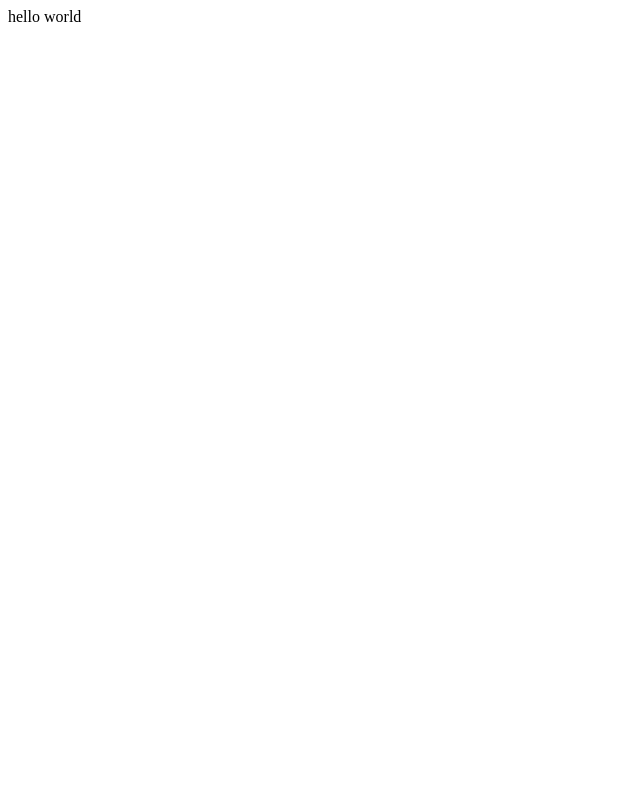
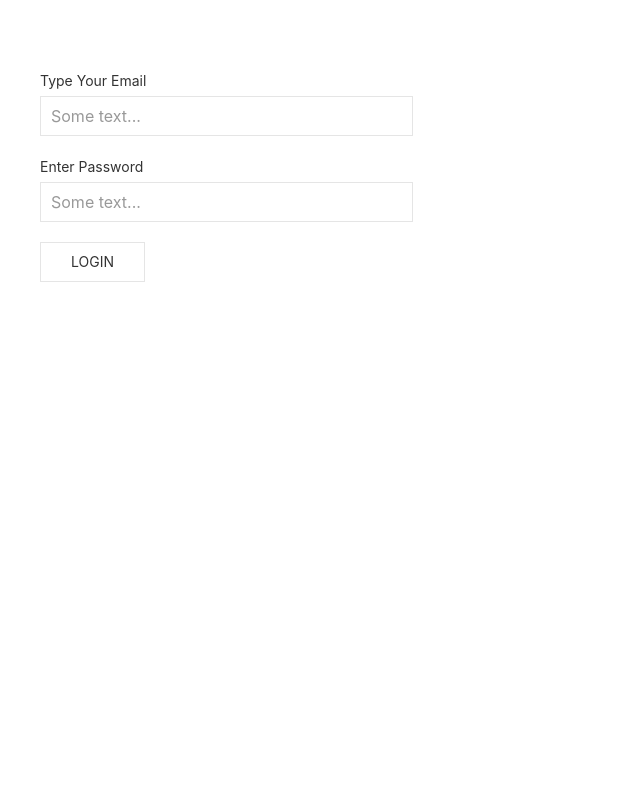
Before and after one commit to deovrat247/php-login-system, a PHP site: page / in a window 1280 px wide. Before the commit the part shown is almost empty. Shown: the whole page, without its empty margins (0-640 px from the left). Run offline with PHP 8.4, Linux system fonts and the light colour scheme; some libraries are stand-ins or nearby versions.

Commit message:
added login form

```diff
--- a/index.php
+++ b/index.php
@@ -1,4 +1,90 @@
-<?php
+ <!DOCTYPE html>
+ <html lang="en" dir="ltr">
+   <head>
+     <meta charset="utf-8">
+     <title>PHP Login System</title>
 
-echo "hello world";
- ?>
+     <!-- UIkit CSS -->
+<link rel="stylesheet" href="https://cdn.jsdelivr.net/npm/uikit@3.5.10/dist/css/uikit.min.css" />
+
+
+   </head>
+   <body>
+
+<div class="uk-section uk-container ">
+
+  <div class="uk-child-width-expand@s " uk-grid>
+      <div>
+        <form class="uk-form-stacked">
+
+            <div class="uk-margin">
+                <label class="uk-form-label" for="form-stacked-text">Type Your Email</label>
+                <div class="uk-form-controls">
+                    <input class="uk-input" id="form-stacked-text" type="email" placeholder="Some text...">
+                </div>
+            </div>
+            <div class="uk-margin">
+                <label class="uk-form-label" for="form-stacked-text">Enter Password</label>
+                <div class="uk-form-controls">
+                    <input class="uk-input" id="form-stacked-text" type="password" placeholder="Some text...">
+                </div>
+            </div>
+            <div class="uk-margin">
+              <button class="uk-button uk-button-default" type="submit">Login</button>
+
+            </div>
+
+            <!-- <div class="uk-margin">
+                <label class="uk-form-label" for="form-stacked-select">Select</label>
+                <div class="uk-form-controls">
+                    <select class="uk-select" id="form-stacked-select">
+                        <option>Option 01</option>
+                        <option>Option 02</option>
+                    </select>
+                </div>
+            </div> -->
+      <!--
+            <div class="uk-margin">
+                <div class="uk-form-label">Radio</div>
+                <div class="uk-form-controls">
+                    <label><input class="uk-radio" type="radio" name="radio1"> Option 01</label><br>
+                    <label><input class="uk-radio" type="radio" name="radio1"> Option 02</label>
+                </div>
+            </div> -->
+
+        </form>
+      </div>
+      <div>
+          <!-- <div class="uk-card uk-card-default uk-card-body">Item</div> -->
+      </div>
+      <div>
+          <!-- <div class="uk-card uk-card-default uk-card-body">Item</div> -->
+      </div>
+  </div>
+
+
+
+
+</div>
+
+
+
+
+
+
+
+
+
+
+
+
+
+
+
+
+
+     <!-- UIkit JS -->
+     <script src="https://cdn.jsdelivr.net/npm/uikit@3.5.10/dist/js/uikit.min.js"></script>
+     <script src="https://cdn.jsdelivr.net/npm/uikit@3.5.10/dist/js/uikit-icons.min.js"></script>
+   </body>
+ </html>
```
